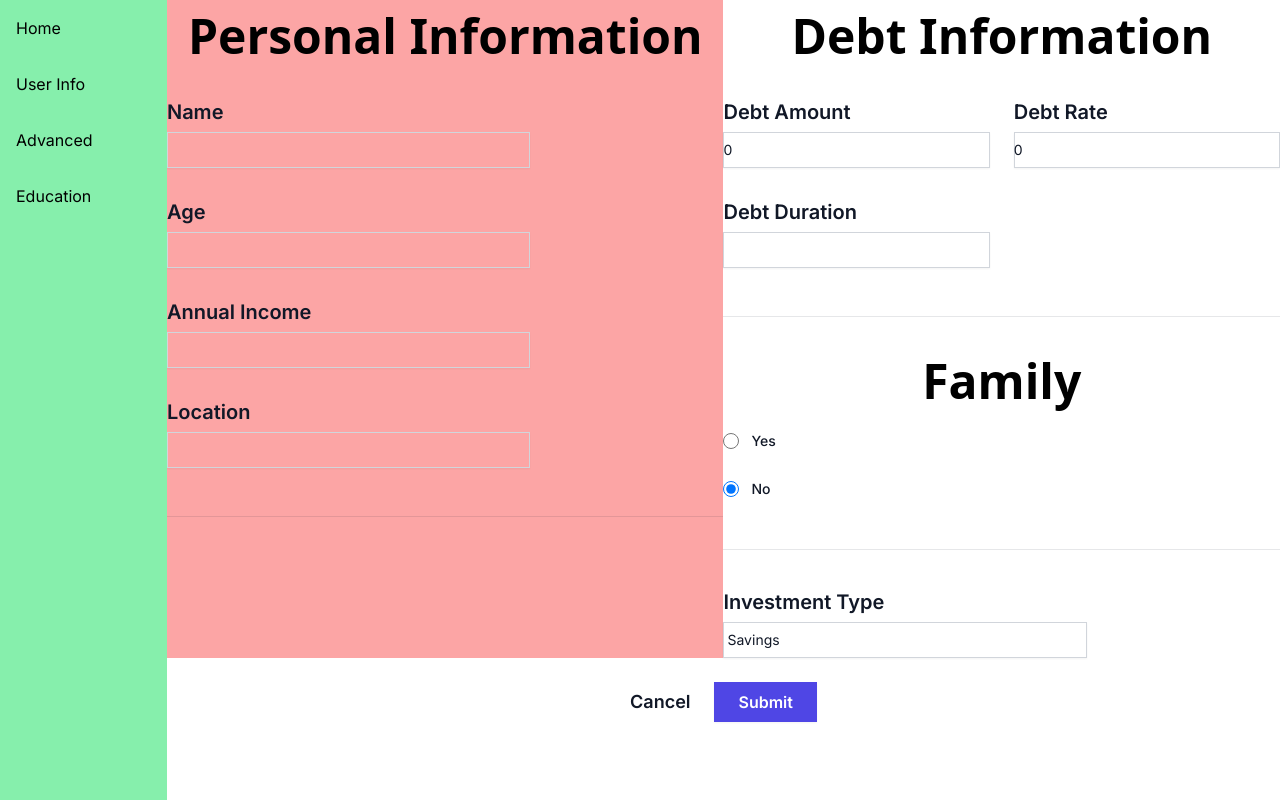
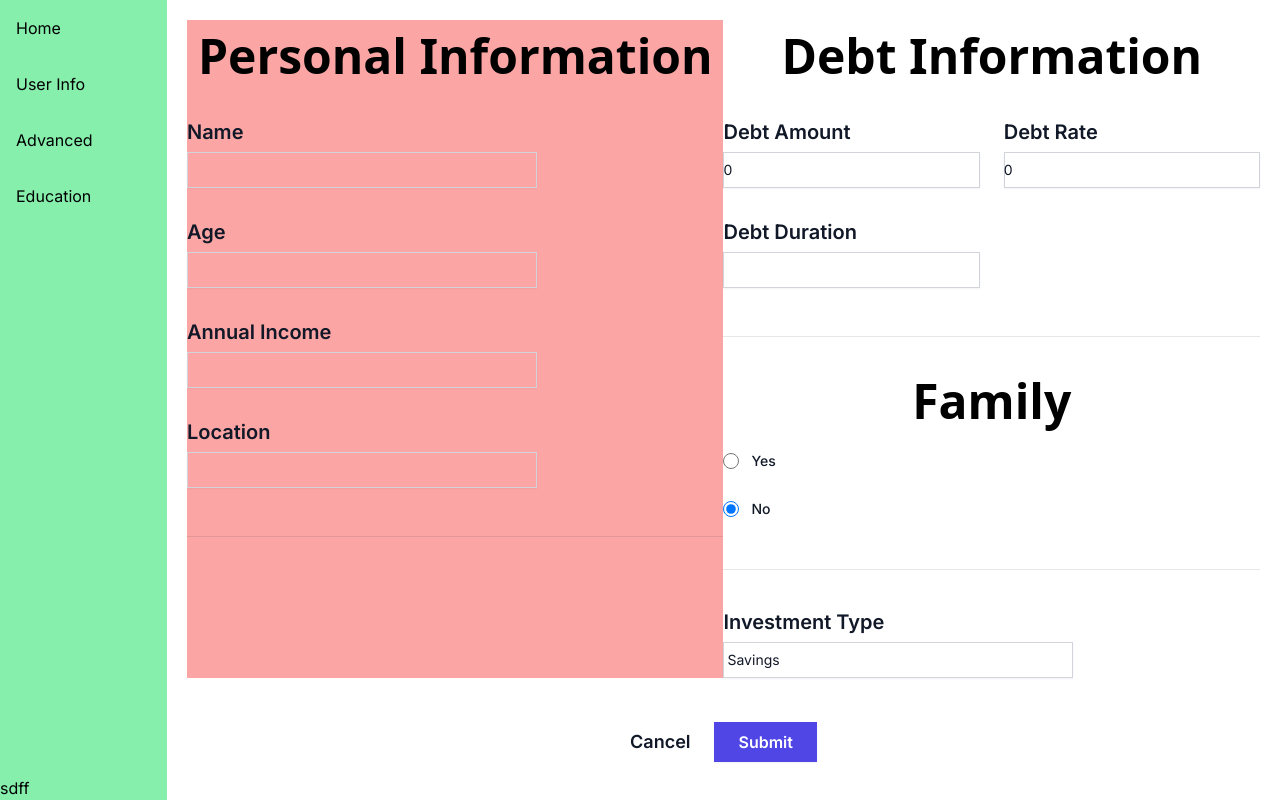
Before and after one commit to JP-GECT/codecrypt, a Next.js app: page /userinfo in a window 1280 px wide. Built offline with nearby package versions, Linux system fonts and the light colour scheme.

Commit message:
Update layout and add Card component

```diff
--- a/src/app/(data)/layout.js
+++ b/src/app/(data)/layout.js
@@ -6,9 +6,9 @@ export default function SideLayout({ children }) {
   return (
     <div className="flex">
       <div className="w-[15%] bg-red-400 h-full">
-        <Sidebar />
+        <Sidebar className="font-extrabold" />
       </div>
-      <main className="w-full overflow-y-scroll">{children}</main>
+      <main className="w-full max-h-screen overflow-y-scroll">{children}</main>
     </div>
   );
 }
--- /dev/null
+++ b/src/components/Card.js
@@ -0,0 +1,14 @@
+const Card = () => {
+  return (
+    <div>
+      <img
+        src="@/school.jpg"
+        alt=""
+      />
+      <h2>Card Title</h2>
+      <p>Card Description</p>
+      <button></button>
+    </div>
+  );
+};
+export default Card;
--- a/src/components/Sidebar.js
+++ b/src/components/Sidebar.js
@@ -17,6 +17,7 @@ const Sidebar = () => {
           <Link href="/education">Education</Link>
         </li>
       </ul>
+      <p className="bottom-0 fixed">sdff</p>
     </div>
   );
 };
--- a/src/components/UserInfoForm.js
+++ b/src/components/UserInfoForm.js
@@ -69,7 +69,7 @@ function UserInfoForm({ setResult }) {
 
   return (
     <form>
-      <div className="flex">
+      <div className="flex p-5">
         <div className="flex-1 bg-red-300">
           <div className="space-y-12">
             <div className="border-b border-gray-900/10 pb-12">
```
Also changed, not shown: public/school.jpg (added).
